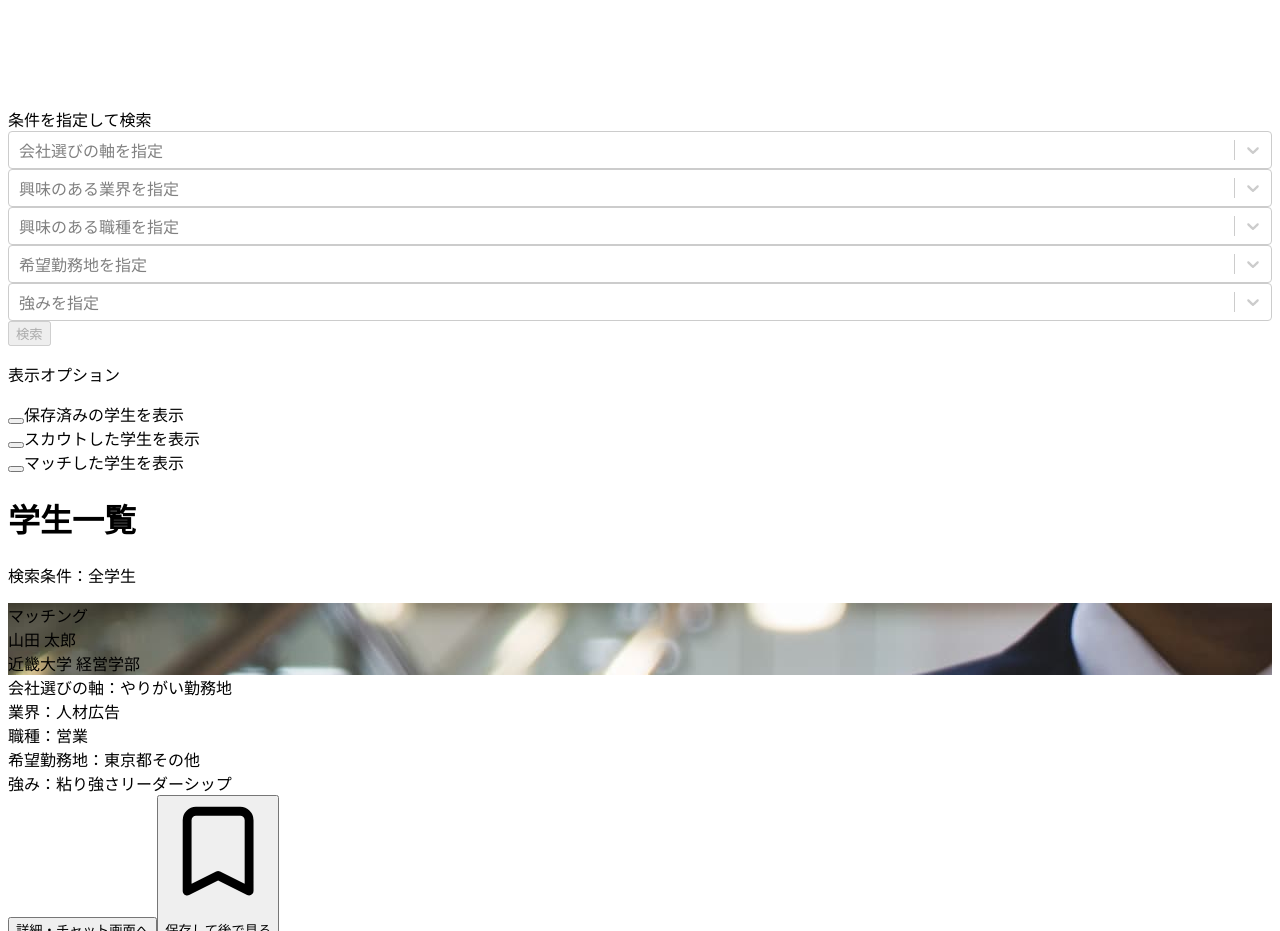
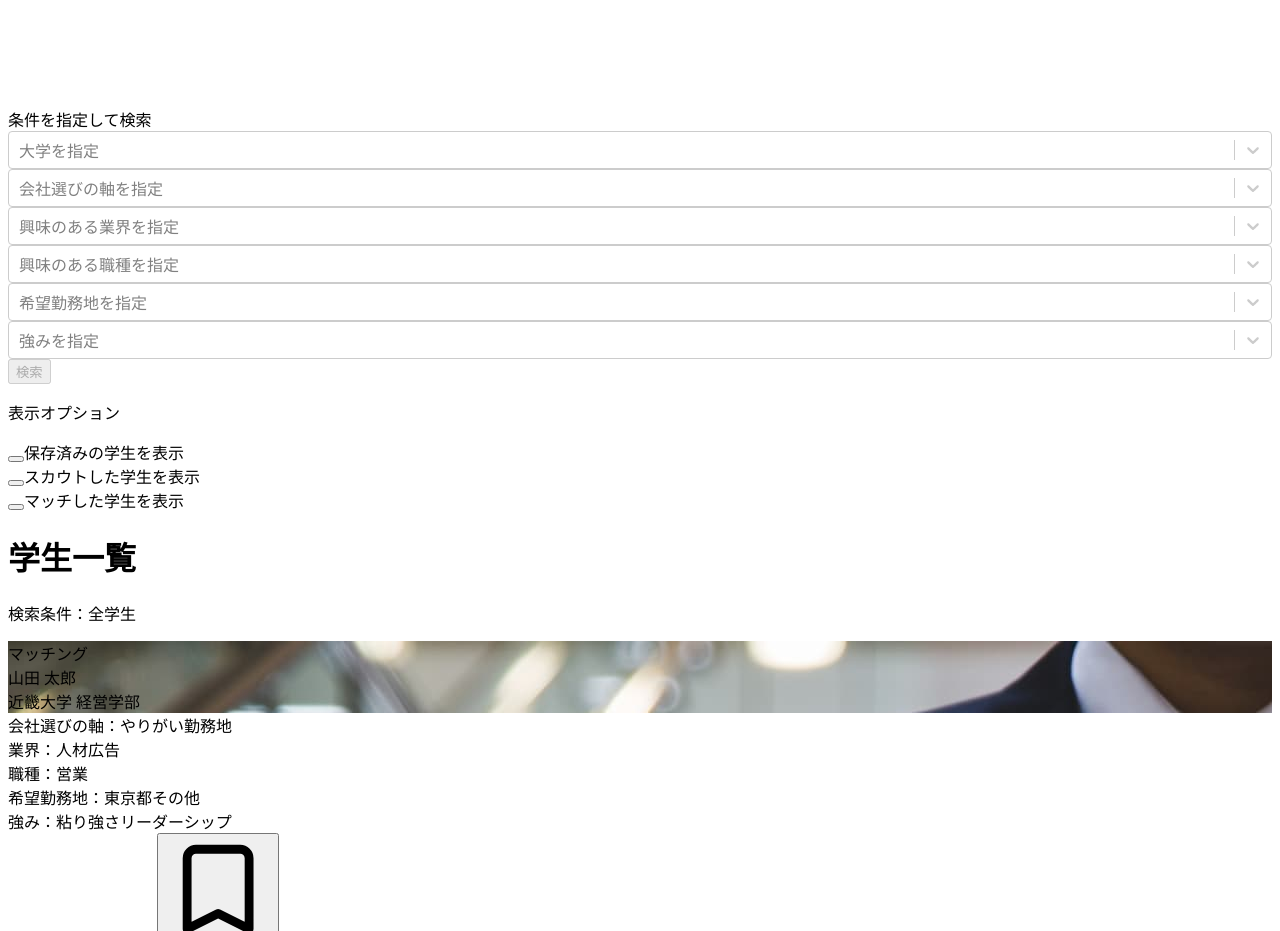
Before and after one commit to OpenFruits/dualing-zero, a Next.js app: page / in a window 1280 px wide. Shown: the part 2645-3576 px from the top of the page. Built offline with nearby package versions, Linux system fonts and the light colour scheme.

Commit message:
✨ update search options

```diff
--- a/src/component/CompanyLayout.tsx
+++ b/src/component/CompanyLayout.tsx
@@ -10,6 +10,7 @@ import { locationOptions } from "src/constants/options/location";
 import { occupationOptions } from "src/constants/options/occupation";
 import { useRouter } from "next/router";
 import { Inform } from "src/component/company/Inform";
+import { universityOptions } from "src/constants/options/university";
 
 type Props = {
   children: React.ReactNode;
@@ -26,6 +27,7 @@ export const CompanyLayout: VFC<Props> = (props) => {
   const [isBookmark, setIsBookmark] = useState(false);
   const [isScout, setIsScout] = useState(false);
   const [isMatch, setIsMatch] = useState(false);
+  const [university, setUniversity] = useState(undefined);
   const [important, setImportant] = useState(undefined);
   const [industries, setIndustries] = useState(undefined);
   const [occupations, setOccupations] = useState(undefined);
@@ -57,6 +59,11 @@ export const CompanyLayout: VFC<Props> = (props) => {
     if (option === "scout") setIsScout(!isScout);
     if (option === "match") setIsMatch(!isMatch);
   };
+
+  const inputUniversity = useCallback(
+    (e) => setUniversity(e?.value),
+    [setUniversity]
+  );
 
   const inputImportant = useCallback(
     (e) => setImportant(e?.value),
@@ -95,6 +102,16 @@ export const CompanyLayout: VFC<Props> = (props) => {
           <div className="border-b pb-2 mb-4">
             <div>
               <span className="text-gray-700">条件を指定して検索</span>
+              <Select
+                id={"university"}
+                instanceId={"university"}
+                inputId={"university"}
+                isClearable
+                placeholder="大学を指定"
+                options={universityOptions}
+                onChange={inputUniversity}
+                className="mb-2"
+              />
               <Select
                 id={"important"}
                 instanceId={"important"}
```
